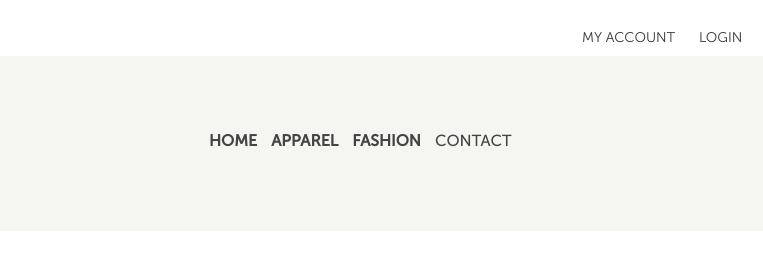
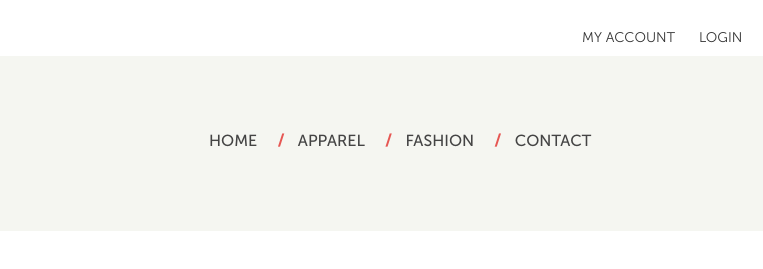
Before and after one commit to jjaryupwork/Poland---Block-6-HTML5-CSS3, a plain HTML site: page Index.html in a window 1280 px wide. Shown: the top 269 px of the page, 298-1061 px from the left. Drawn offline with nearby package versions, Linux system fonts and the light colour scheme.

Commit message:
Add files via upload

```diff
--- a/CSS/styles.css
+++ b/CSS/styles.css
@@ -167,7 +167,9 @@
 .navigation > ul > li > a:hover {
 	color: #666;
 }
-.slash {
+a.slash:after{
+	margin-left: 1em;
+	content: "/";
 	color:#e65753;
 	font-weight: bold;
 }
```
